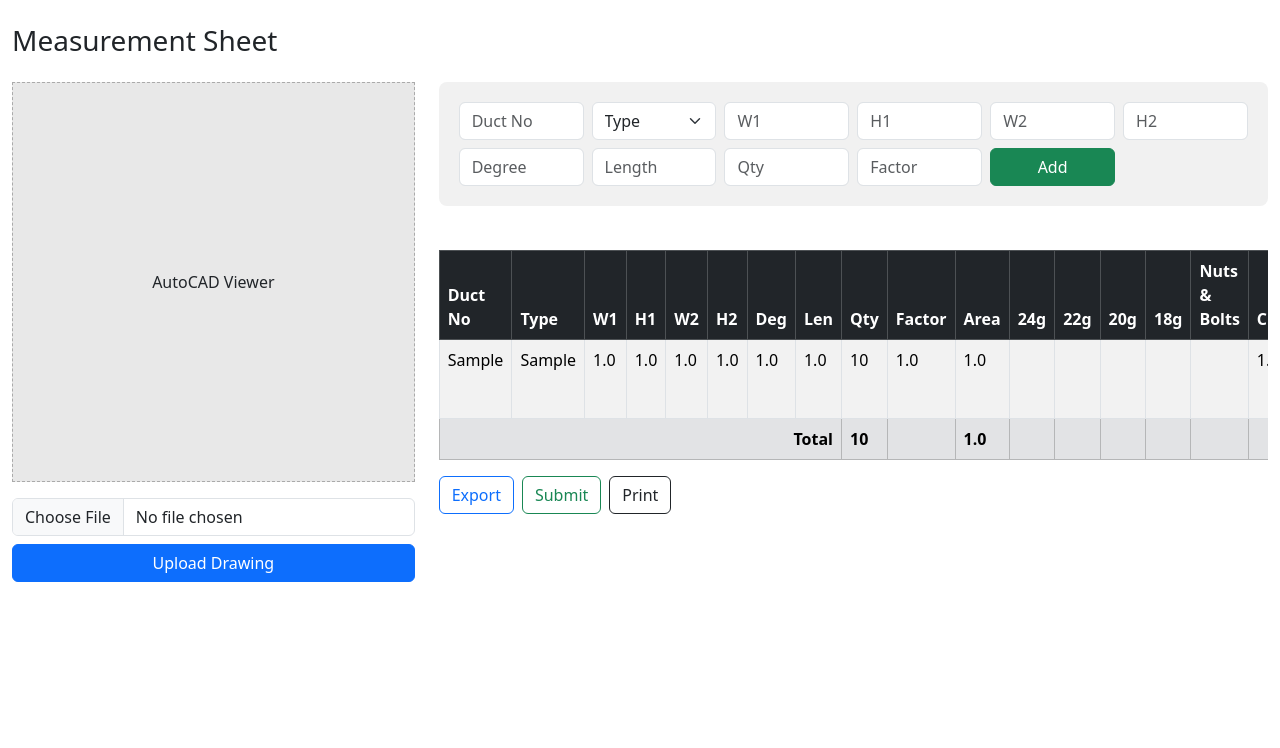
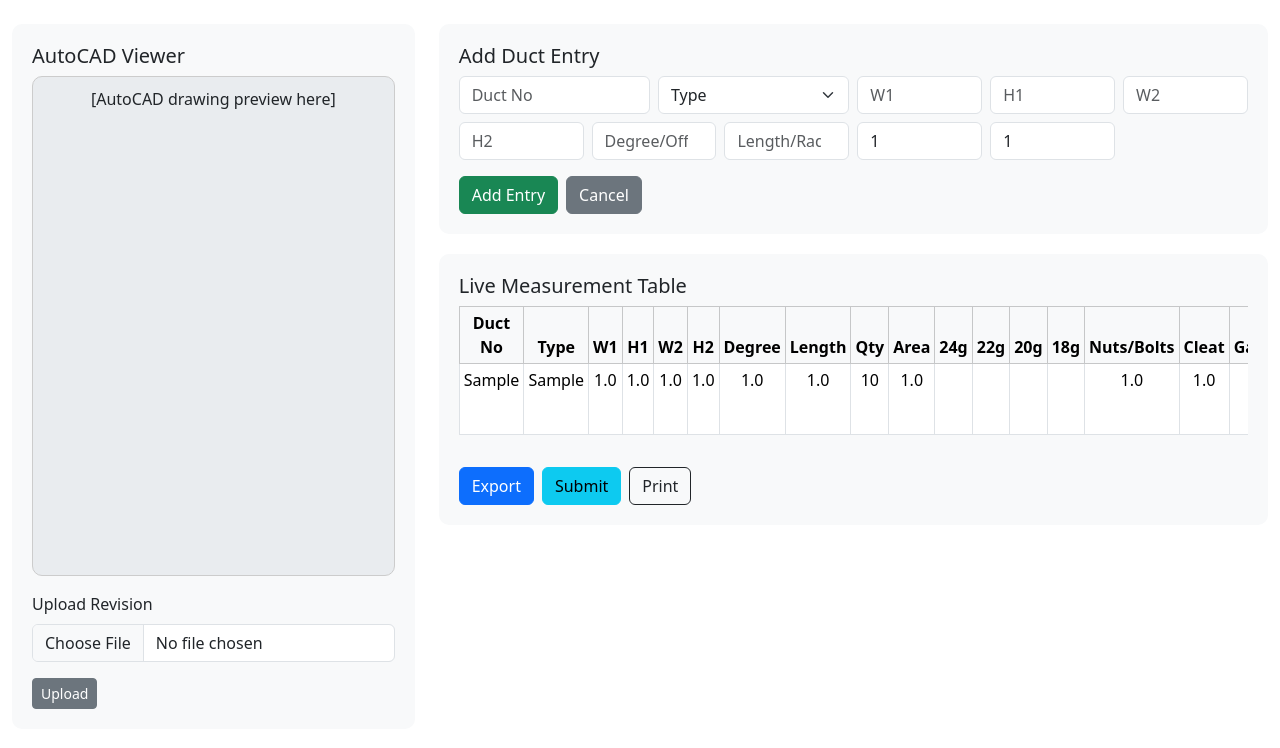
Before and after one commit to sampletech18/Ducting_project, a Flask app: page /measurement_sheet/1 in a window 1280 px wide. Shown: the top 748 px of the page. Run offline with Flask 3, Linux system fonts and the light colour scheme; the visitor is signed in with stand-in values (Sample User, id 1); tables that the repository leaves empty hold one stand-in row (Sample ...).

Commit message:
Update measurement_sheet.html

```diff
--- a/templates/measurement_sheet.html
+++ b/templates/measurement_sheet.html
@@ -1,70 +1,127 @@
 <!DOCTYPE html>
 <html lang="en">
 <head>
-  <meta charset="UTF-8">
+  <meta charset="UTF-8" />
   <title>Measurement Sheet</title>
   <link href="https://cdn.jsdelivr.net/npm/bootstrap@5.3.2/dist/css/bootstrap.min.css" rel="stylesheet">
   <style>
-    .form-section { background: #f1f1f1; padding: 20px; border-radius: 8px; }
-    .table-section { margin-top: 20px; overflow-x: auto; }
-    .autocad-box { background: #e8e8e8; height: 400px; display: flex; align-items: center; justify-content: center; border: 1px dashed #aaa; }
+    .form-section {
+      background: #f8f9fa;
+      border-radius: 10px;
+      padding: 20px;
+      margin-bottom: 20px;
+    }
+    .table-responsive {
+      max-height: 400px;
+      overflow-y: auto;
+    }
+    .cad-viewer {
+      height: 500px;
+      border: 1px solid #ccc;
+      background: #e9ecef;
+      border-radius: 10px;
+      padding: 10px;
+      text-align: center;
+    }
   </style>
 </head>
-<body class="container-fluid mt-4">
-
-  <h3 class="mb-4">Measurement Sheet</h3>
+<body>
+<div class="container-fluid mt-4">
   <div class="row">
-    <!-- Left: AutoCAD viewer and upload -->
+    <!-- Left Side: AutoCAD Viewer and Upload -->
     <div class="col-md-4">
-      <div class="autocad-box">AutoCAD Viewer</div>
-      <form method="post" action="/upload_drawing" enctype="multipart/form-data" class="mt-3">
-        <input type="file" name="cad_file" class="form-control mb-2">
-        <button type="submit" class="btn btn-primary w-100">Upload Drawing</button>
+      <div class="form-section">
+        <h5>AutoCAD Viewer</h5>
+        <div class="cad-viewer">
+          <p>[AutoCAD drawing preview here]</p>
+        </div>
+        <form method="post" enctype="multipart/form-data" class="mt-3">
+          <div class="mb-3">
+            <label for="revisionFile" class="form-label">Upload Revision</label>
+            <input class="form-control" type="file" id="revisionFile" name="revision_file">
+          </div>
+          <button type="submit" class="btn btn-sm btn-secondary">Upload</button>
         </form>
       </div>
+    </div>
 
-    <!-- Right: Form -->
+    <!-- Right Side: Duct Entry Form -->
     <div class="col-md-8">
-      <div class="form-section">
-        <form method="post" action="{{ url_for('measurement_sheet', project_id=project.id) }}">
+      <form method="POST" class="form-section">
+        <h5>Add Duct Entry</h5>
         <div class="row g-2">
-            <div class="col-md-2"><input name="duct_no" class="form-control" placeholder="Duct No" required></div>
-            <div class="col-md-2">
-              <select name="type" class="form-select" required>
+          <div class="col-md-3">
+            <input type="text" class="form-control" name="duct_no" placeholder="Duct No" required>
+          </div>
+          <div class="col-md-3">
+            <select class="form-select" name="type" required>
               <option value="">Type</option>
               <option value="ST">ST</option>
-                <option value="RED">RED</option>
-                <option value="DM">DM</option>
-                <option value="OFFSET">OFFSET</option>
-                <option value="SHOE">SHOE</option>
-                <option value="VANES">VANES</option>
-                <option value="ELB">ELB</option>
+              <option value="SR">SR</option>
+              <option value="DT">DT</option>
+              <option value="BO">BO</option>
+              <option value="RE">RE</option>
+              <option value="RD">RD</option>
+              <option value="TR">TR</option>
             </select>
           </div>
-            <div class="col-md-2"><input name="w1" type="number" class="form-control" placeholder="W1"></div>
-            <div class="col-md-2"><input name="h1" type="number" class="form-control" placeholder="H1"></div>
-            <div class="col-md-2"><input name="w2" type="number" class="form-control" placeholder="W2"></div>
-            <div class="col-md-2"><input name="h2" type="number" class="form-control" placeholder="H2"></div>
-            <div class="col-md-2"><input name="degree" type="number" class="form-control" placeholder="Degree"></div>
-            <div class="col-md-2"><input name="length" type="number" class="form-control" placeholder="Length"></div>
-            <div class="col-md-2"><input name="qty" type="number" class="form-control" placeholder="Qty"></div>
-            <div class="col-md-2"><input name="factor" type="number" class="form-control" placeholder="Factor"></div>
           <div class="col-md-2">
-              <button class="btn btn-success w-100" type="submit">Add</button>
+            <input type="number" step="0.01" class="form-control" name="w1" placeholder="W1">
+          </div>
+          <div class="col-md-2">
+            <input type="number" step="0.01" class="form-control" name="h1" placeholder="H1">
+          </div>
+          <div class="col-md-2">
+            <input type="number" step="0.01" class="form-control" name="w2" placeholder="W2">
+          </div>
+          <div class="col-md-2">
+            <input type="number" step="0.01" class="form-control" name="h2" placeholder="H2">
+          </div>
+          <div class="col-md-2">
+            <input type="number" step="0.01" class="form-control" name="degree" placeholder="Degree/Offset">
+          </div>
+          <div class="col-md-2">
+            <input type="number" step="0.01" class="form-control" name="length" placeholder="Length/Radius">
+          </div>
+          <div class="col-md-2">
+            <input type="number" class="form-control" name="qty" placeholder="Qty" value="1">
+          </div>
+          <div class="col-md-2">
+            <input type="number" step="0.01" class="form-control" name="factor" placeholder="Factor" value="1">
           </div>
         </div>
+        <div class="mt-3 d-flex gap-2">
+          <button type="submit" class="btn btn-success">Add Entry</button>
+          <button type="reset" class="btn btn-secondary">Cancel</button>
+        </div>
       </form>
-      </div>
 
-      <!-- Live Table -->
-      <div class="table-section">
-        <table class="table table-bordered table-striped mt-4">
-          <thead class="table-dark">
+      <!-- Measurement Table -->
+      <div class="form-section">
+        <h5>Live Measurement Table</h5>
+        <div class="table-responsive">
+          <table class="table table-bordered table-sm text-center">
+            <thead class="table-light">
               <tr>
-              <th>Duct No</th><th>Type</th><th>W1</th><th>H1</th><th>W2</th><th>H2</th>
-              <th>Deg</th><th>Len</th><th>Qty</th><th>Factor</th><th>Area</th>
-              <th>24g</th><th>22g</th><th>20g</th><th>18g</th>
-              <th>Nuts & Bolts</th><th>Cleat</th><th>Gasket</th><th>Corner</th><th>Actions</th>
+                <th>Duct No</th>
+                <th>Type</th>
+                <th>W1</th>
+                <th>H1</th>
+                <th>W2</th>
+                <th>H2</th>
+                <th>Degree</th>
+                <th>Length</th>
+                <th>Qty</th>
+                <th>Area</th>
+                <th>24g</th>
+                <th>22g</th>
+                <th>20g</th>
+                <th>18g</th>
+                <th>Nuts/Bolts</th>
+                <th>Cleat</th>
+                <th>Gasket</th>
+                <th>Corner</th>
+                <th>Actions</th>
               </tr>
             </thead>
             <tbody>
@@ -79,46 +136,30 @@
                 <td>{{ m.degree }}</td>
                 <td>{{ m.length }}</td>
                 <td>{{ m.qty }}</td>
-              <td>{{ m.factor }}</td>
                 <td>{{ m.area }}</td>
                 <td>{{ m.g24 }}</td>
                 <td>{{ m.g22 }}</td>
                 <td>{{ m.g20 }}</td>
                 <td>{{ m.g18 }}</td>
-              <td>{{ m.bolts }}</td>
+                <td>{{ m.nuts_bolts }}</td>
                 <td>{{ m.cleat }}</td>
                 <td>{{ m.gasket }}</td>
-              <td>{{ m.corner }}</td>
+                <td>{{ m.corner_pieces }}</td>
                 <td>
-                <a href="/edit_entry/{{ m.id }}" class="btn btn-sm btn-warning">Edit</a>
-                <a href="/delete_entry/{{ m.id }}" class="btn btn-sm btn-danger">Delete</a>
+                  <a href="#" class="btn btn-sm btn-warning">Edit</a>
+                  <a href="#" class="btn btn-sm btn-danger">Delete</a>
                 </td>
               </tr>
               {% endfor %}
             </tbody>
-          <tfoot class="table-secondary">
-            <tr>
-              <th colspan="8" class="text-end">Total</th>
-              <th>{{ total_qty }}</th>
-              <th></th>
-              <th>{{ total_area }}</th>
-              <th>{{ total_24g }}</th>
-              <th>{{ total_22g }}</th>
-              <th>{{ total_20g }}</th>
-              <th>{{ total_18g }}</th>
-              <th>{{ total_bolts }}</th>
-              <th>{{ total_cleat }}</th>
-              <th>{{ total_gasket }}</th>
-              <th>{{ total_corner }}</th>
-              <th></th>
-            </tr>
-          </tfoot>
           </table>
+        </div>
 
-        <div class="d-flex gap-2 mt-2">
-          <a href="/export_measurements/{{ project_id }}" class="btn btn-outline-primary">Export</a>
-          <a href="/submit_measurements/{{ project_id }}" class="btn btn-outline-success">Submit</a>
-          <button onclick="window.print()" class="btn btn-outline-dark">Print</button>
+        <div class="mt-3 d-flex gap-2">
+          <button class="btn btn-primary">Export</button>
+          <button class="btn btn-info">Submit</button>
+          <button class="btn btn-outline-dark" onclick="window.print()">Print</button>
+        </div>
       </div>
     </div>
   </div>
```
Lines whose indentation alone changed are shown as unchanged.
